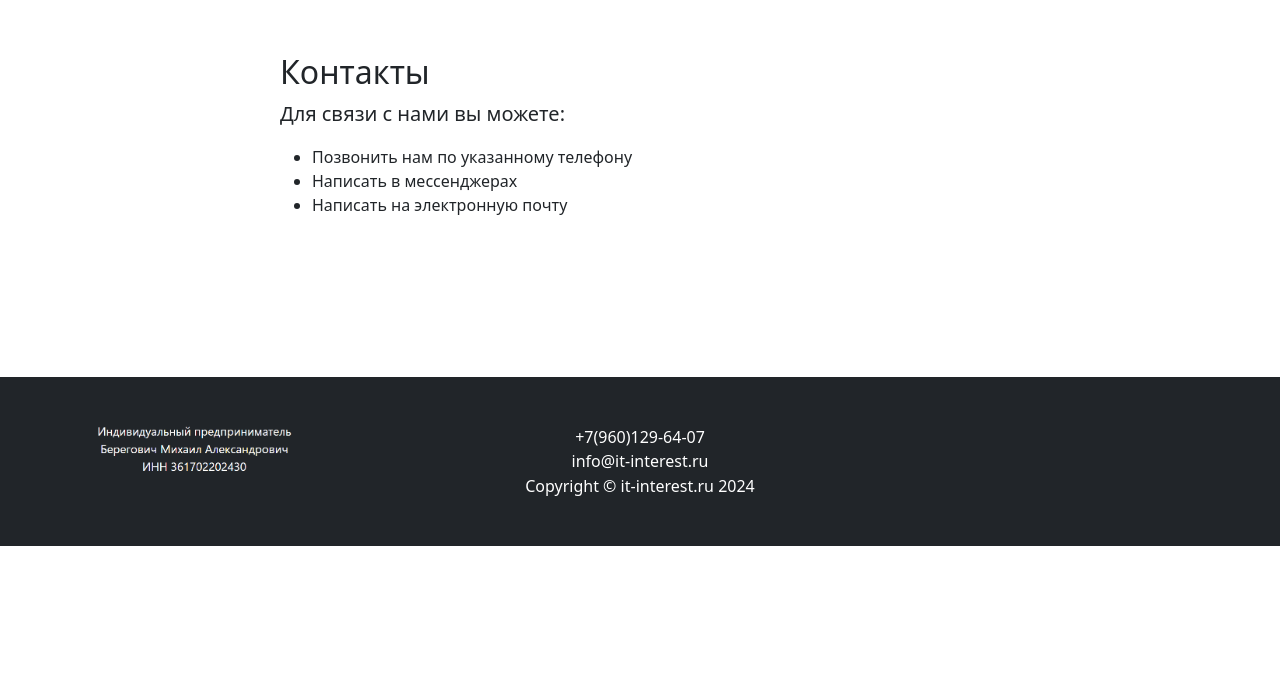
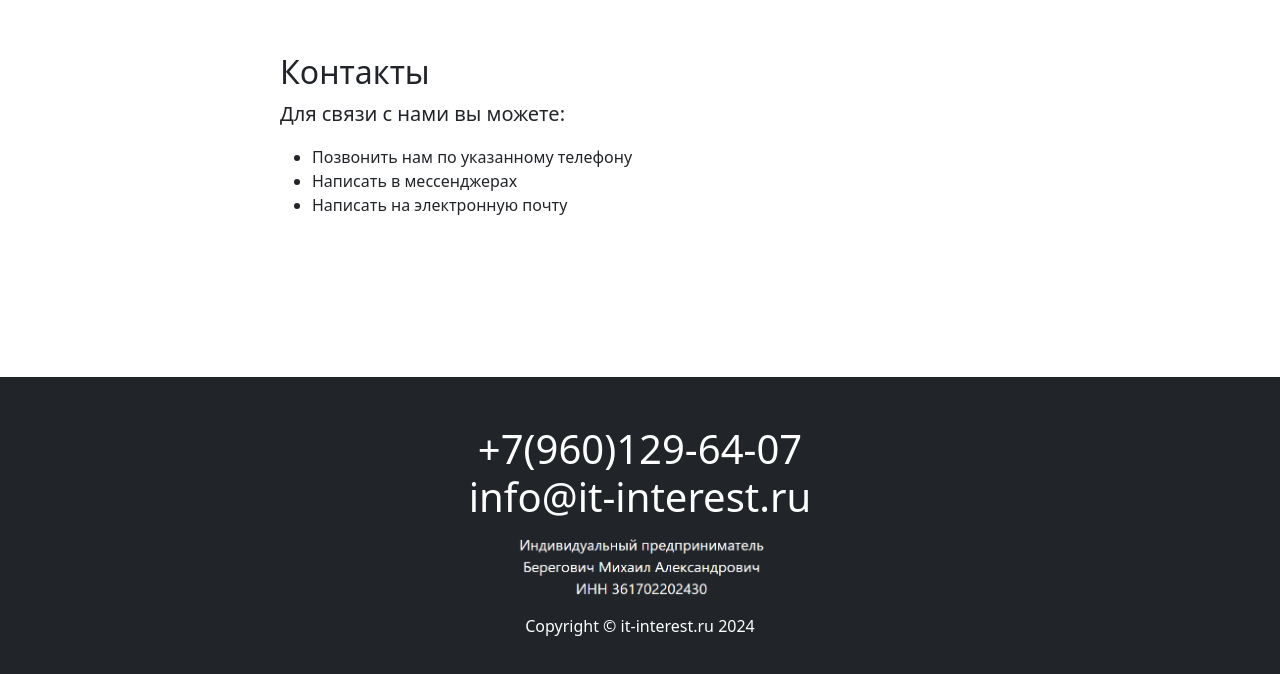
Before and after one commit to it-interest/landing, a website: page index.html in a window 1280 px wide. Shown: the part 2861-3535 px from the top of the page. Before the commit the page ends 3407 px from the top, so only its background shows below. Drawn offline with Linux system fonts and the light colour scheme.

Commit message:
Update index.html

```diff
--- a/index.html
+++ b/index.html
@@ -159,20 +159,26 @@
 <!-- Footer-->
 <footer class="py-5 bg-dark">
     <div class="container px-4">
-        <div class="row  text-white">
-            <div class="col"><img class="img-fluid" src="assets/IE.png" alt="Contacts"></div>
+        <div class="row pb-2">
             <div class="col"></div>
-            <div class="col">
+            <div class="col display-6">
                 <p class="m-0 text-center text-white">+7(960)129-64-07</p>
-                <p class="m-0 text-center text-white">info@it-interest.ru</p></div>
+                <p class="m-0 text-center text-white">info@it-interest.ru</p>
+            </div>
             <div class="col"></div>
-            <div class="col"></div>
-
         </div>
     </div>
-    <div class="container px-4"><p class="m-0 text-center text-white">Copyright &copy;
-        it-interest.ru 2024</p></div>
-
+    <div class="container px-4">
+        <div class="row  text-white p-2">
+            <div class="col"></div>
+            <div class="col-md-3"><img class="img-fluid" src="assets/IE.png" alt="Contacts"></div>
+            <div class="col"></div>
+        </div>
+    </div>
+    <div class="container px-4 pt-2">
+        <p class="m-0 text-center text-white">Copyright &copy;
+        it-interest.ru 2024</p>
+    </div>
 </footer>
 <!-- Bootstrap core JS-->
 <script src="bootstrap/js/bootstrap.bundle.min.js"></script>
```
